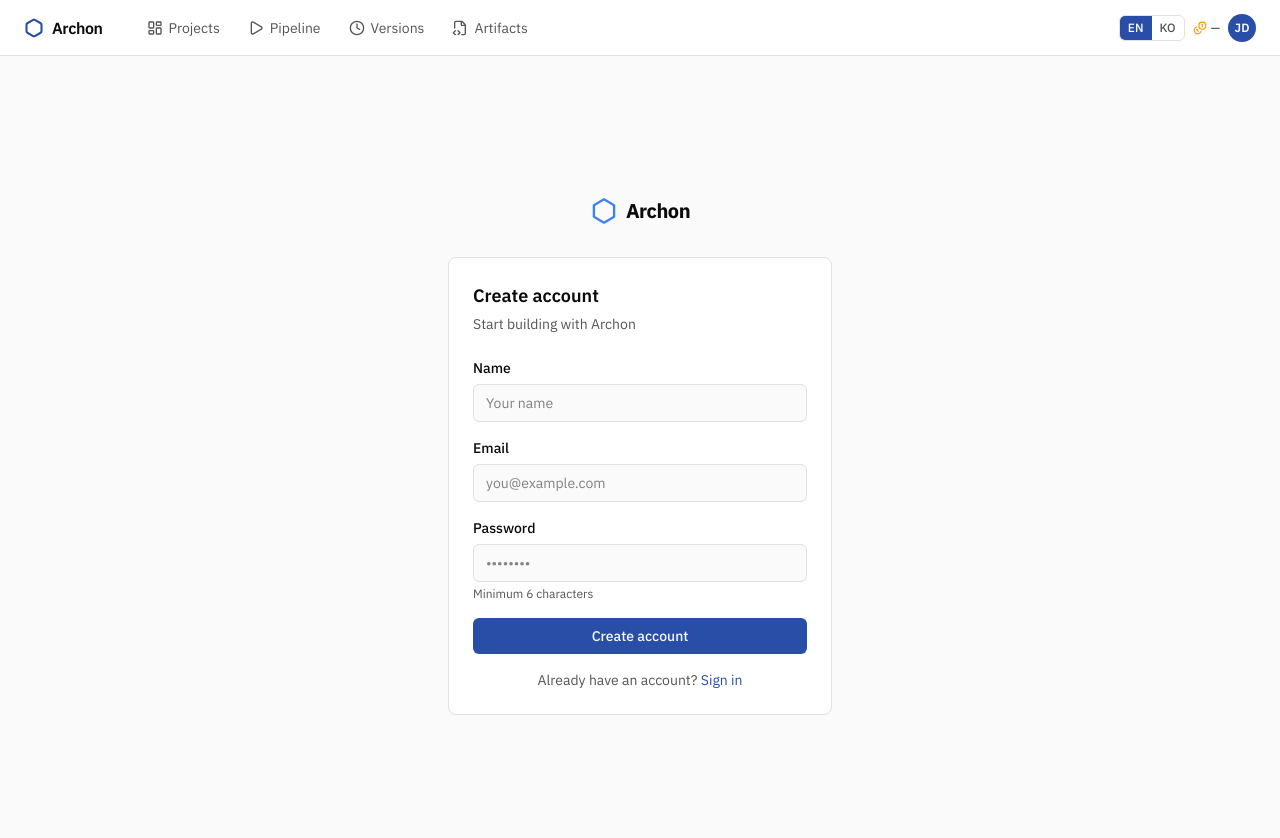
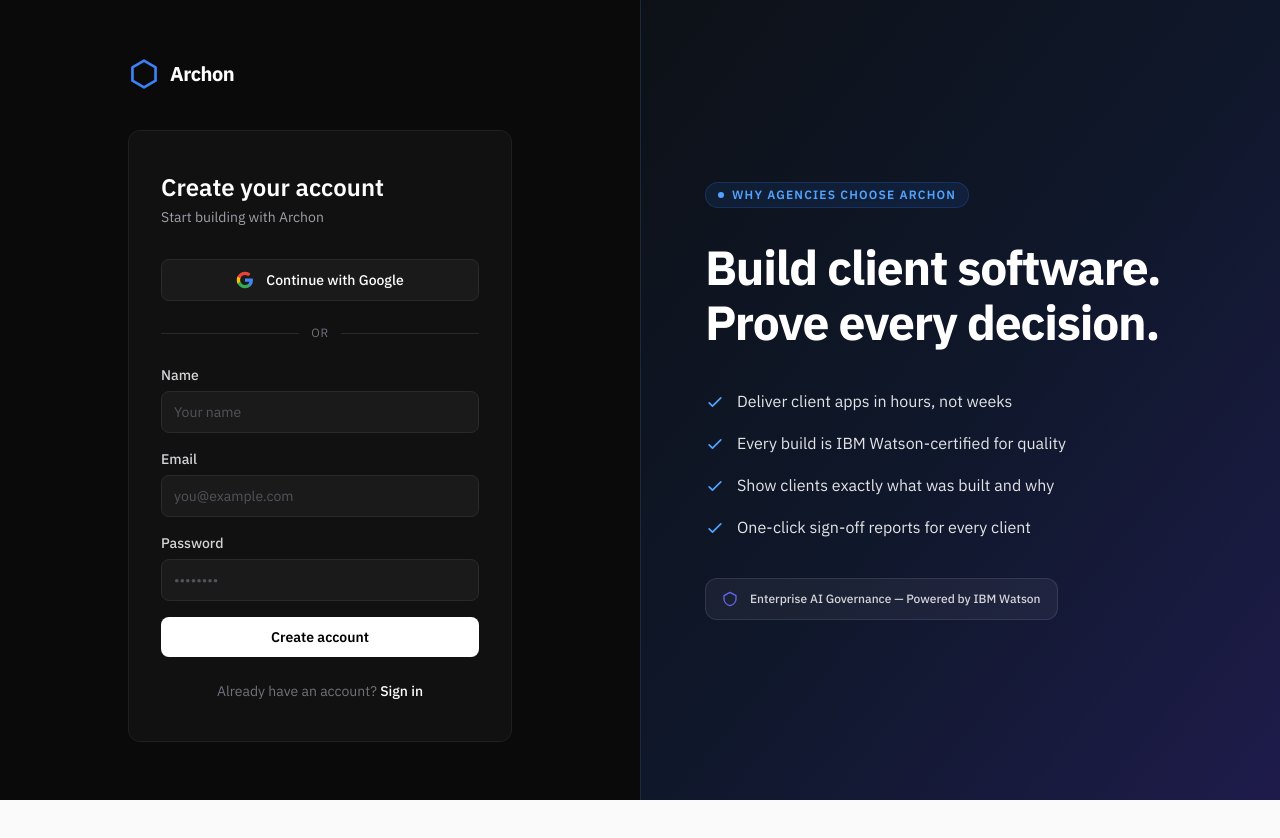
Before and after one commit to aiedwardyi/archon, a Next.js app in the folder frontend/: page /register in a window 1280 px wide. Shown: the top 838 px of the page. After the commit the page ends 800 px from the top, so only its background shows below. Built offline with nearby package versions, Linux system fonts and the light colour scheme; no server answers.

Commit message:
feat: redesign register and forgot-password pages, add forgot password link

```diff
--- a/frontend/app/forgot-password/page.tsx
+++ b/frontend/app/forgot-password/page.tsx
@@ -23,49 +23,141 @@ export default function ForgotPasswordPage() {
   }
 
   return (
-    <div className="min-h-screen bg-background flex items-center justify-center p-4">
+    <div className="fixed inset-0 bg-[#0A0A0A] z-50 flex">
+      {/* Left side — Auth form */}
+      <div className="w-full lg:w-1/2 flex items-center justify-center p-8">
         <div className="w-full max-w-sm">
-        <div className="flex items-center gap-2 justify-center mb-8">
-          <svg width="28" height="28" viewBox="0 0 24 24" fill="none">
-            <polygon points="12,2 20.66,7 20.66,17 12,22 3.34,17 3.34,7"
-              fill="none" stroke="#3b82f6" strokeWidth="2" strokeLinejoin="round"/>
+          <div className="flex items-center gap-2.5 mb-10">
+            <svg width="32" height="32" viewBox="0 0 24 24" fill="none">
+              <polygon
+                points="12,2 20.66,7 20.66,17 12,22 3.34,17 3.34,7"
+                fill="none"
+                stroke="#3b82f6"
+                strokeWidth="2"
+                strokeLinejoin="round"
+              />
             </svg>
-          <span className="text-xl font-bold tracking-tight">Archon</span>
+            <span className="text-xl font-bold tracking-tight text-white">
+              Archon
+            </span>
           </div>
-        <div className="border border-border rounded-lg p-6 bg-card">
+
+          <div className="bg-[#111111] border border-[#1F1F1F] rounded-xl py-10 px-8">
             {sent ? (
               <div className="text-center">
-              <div className="text-2xl mb-3">📧</div>
-              <h1 className="text-lg font-semibold mb-2">Check your email</h1>
-              <p className="text-sm text-muted-foreground mb-4">
-                If an account exists for <strong>{email}</strong>, you'll receive a reset link shortly.
+                <div className="text-4xl mb-4">📧</div>
+                <h1 className="text-2xl font-semibold text-white mb-2">
+                  Check your email
+                </h1>
+                <p className="text-sm text-zinc-400 mb-6">
+                  If an account exists for <strong className="text-zinc-300">{email}</strong>, you&apos;ll receive a reset link shortly.
                 </p>
-              <a href="/login" className="text-sm text-primary hover:underline">Back to sign in</a>
+                <a
+                  href="/login"
+                  className="text-sm text-white hover:underline font-medium"
+                >
+                  Back to sign in
+                </a>
               </div>
             ) : (
               <>
-              <h1 className="text-lg font-semibold mb-1">Reset password</h1>
-              <p className="text-sm text-muted-foreground mb-6">Enter your email and we'll send a reset link.</p>
+                <h1 className="text-2xl font-semibold text-white mb-1">
+                  Reset your password
+                </h1>
+                <p className="text-sm text-zinc-400 mb-8">
+                  Enter your email and we&apos;ll send a reset link
+                </p>
+
                 <form onSubmit={handleSubmit} className="space-y-4">
                   <div>
-                  <label className="text-sm font-medium mb-1.5 block">Email</label>
-                  <input type="email" value={email} onChange={e => setEmail(e.target.value)}
-                    placeholder="you@example.com" required
-                    className="w-full px-3 py-2 text-sm border border-border rounded-md bg-background focus:outline-none focus:ring-2 focus:ring-primary/30" />
+                    <label className="text-sm font-medium text-zinc-300 mb-1.5 block">
+                      Email
+                    </label>
+                    <input
+                      type="email"
+                      value={email}
+                      onChange={(e) => setEmail(e.target.value)}
+                      placeholder="you@example.com"
+                      required
+                      className="w-full px-3 py-2.5 text-sm bg-[#1A1A1A] border border-[#2A2A2A] rounded-lg text-white placeholder:text-zinc-600 focus:outline-none focus:ring-2 focus:ring-blue-500/30 focus:border-blue-500/50 transition-colors"
+                    />
                   </div>
-                {error && <div className="text-sm text-red-500 bg-red-500/10 border border-red-500/20 rounded-md px-3 py-2">{error}</div>}
-                <button type="submit" disabled={loading}
-                  className="w-full py-2 px-4 bg-primary text-primary-foreground text-sm font-medium rounded-md hover:bg-primary/90 disabled:opacity-50 transition-colors">
+
+                  {error && (
+                    <div className="text-sm text-red-400 bg-red-500/10 border border-red-500/20 rounded-lg px-3 py-2">
+                      {error}
+                    </div>
+                  )}
+
+                  <button
+                    type="submit"
+                    disabled={loading}
+                    className="w-full py-2.5 px-4 bg-white text-black text-sm font-semibold rounded-lg hover:bg-zinc-100 disabled:opacity-50 transition-colors"
+                  >
                     {loading ? "Sending..." : "Send reset link"}
                   </button>
                 </form>
-              <p className="text-sm text-center text-muted-foreground mt-4">
-                <a href="/login" className="text-primary hover:underline">Back to sign in</a>
+
+                <p className="text-sm text-center text-zinc-500 mt-6">
+                  <a
+                    href="/login"
+                    className="text-white hover:underline font-medium"
+                  >
+                    Back to sign in
+                  </a>
                 </p>
               </>
             )}
           </div>
         </div>
       </div>
+
+      {/* Right side — Value props */}
+      <div className="hidden lg:flex flex-col w-1/2 bg-gradient-to-br from-[#0D1117] via-[#0F172A] to-[#1E1B4B] border-l border-[#1E293B] p-16 relative">
+        <div className="flex flex-col justify-center flex-1">
+          <div className="max-w-lg">
+            <div className="inline-flex items-center gap-2 px-3 py-1 rounded-full bg-blue-500/10 border border-blue-500/20 mb-8">
+              <div className="w-1.5 h-1.5 rounded-full bg-blue-400" />
+              <span className="text-xs font-semibold tracking-widest text-blue-400 uppercase">Why agencies choose Archon</span>
+            </div>
+            <h1 className="text-5xl font-extrabold text-white leading-[1.15] tracking-tight mb-10">
+              Build client software.<br />Prove every decision.
+            </h1>
+            <ul className="space-y-5">
+              {[
+                "Deliver client apps in hours, not weeks",
+                "Every build is IBM Watson-certified for quality",
+                "Show clients exactly what was built and why",
+                "One-click sign-off reports for every client",
+              ].map((item) => (
+                <li key={item} className="flex items-start gap-3">
+                  <svg
+                    className="w-5 h-5 text-blue-400 mt-0.5 shrink-0"
+                    fill="none"
+                    viewBox="0 0 24 24"
+                    stroke="currentColor"
+                    strokeWidth={2}
+                  >
+                    <path
+                      strokeLinecap="round"
+                      strokeLinejoin="round"
+                      d="M5 13l4 4L19 7"
+                    />
+                  </svg>
+                  <span className="text-zinc-200 text-base leading-snug">{item}</span>
+                </li>
+              ))}
+            </ul>
+            <div className="mt-10 flex items-center gap-3 px-4 py-3 rounded-xl bg-white/5 border border-white/10 w-fit">
+              <svg width="16" height="16" viewBox="0 0 24 24" fill="none">
+                <path d="M12 2L3 7V12C3 16.55 6.84 20.74 12 22C17.16 20.74 21 16.55 21 12V7L12 2Z"
+                  fill="none" stroke="#6366f1" strokeWidth="2" strokeLinejoin="round"/>
+              </svg>
+              <span className="text-zinc-300 text-xs font-medium">Enterprise AI Governance — Powered by IBM Watson</span>
+            </div>
+          </div>
+        </div>
+      </div>
+    </div>
   );
 }
--- a/frontend/app/register/page.tsx
+++ b/frontend/app/register/page.tsx
@@ -26,48 +26,182 @@ export default function RegisterPage() {
   }
 
   return (
-    <div className="min-h-screen bg-background flex items-center justify-center p-4">
+    <div className="fixed inset-0 bg-[#0A0A0A] z-50 flex">
+      {/* Left side — Auth form */}
+      <div className="w-full lg:w-1/2 flex items-center justify-center p-8">
         <div className="w-full max-w-sm">
-        <div className="flex items-center gap-2 justify-center mb-8">
-          <svg width="28" height="28" viewBox="0 0 24 24" fill="none">
-            <polygon points="12,2 20.66,7 20.66,17 12,22 3.34,17 3.34,7"
-              fill="none" stroke="#3b82f6" strokeWidth="2" strokeLinejoin="round"/>
+          <div className="flex items-center gap-2.5 mb-10">
+            <svg width="32" height="32" viewBox="0 0 24 24" fill="none">
+              <polygon
+                points="12,2 20.66,7 20.66,17 12,22 3.34,17 3.34,7"
+                fill="none"
+                stroke="#3b82f6"
+                strokeWidth="2"
+                strokeLinejoin="round"
+              />
             </svg>
-          <span className="text-xl font-bold tracking-tight">Archon</span>
+            <span className="text-xl font-bold tracking-tight text-white">
+              Archon
+            </span>
           </div>
-        <div className="border border-border rounded-lg p-6 bg-card">
-          <h1 className="text-lg font-semibold mb-1">Create account</h1>
-          <p className="text-sm text-muted-foreground mb-6">Start building with Archon</p>
+
+          <div className="bg-[#111111] border border-[#1F1F1F] rounded-xl py-10 px-8">
+            <h1 className="text-2xl font-semibold text-white mb-1">
+              Create your account
+            </h1>
+            <p className="text-sm text-zinc-400 mb-8">
+              Start building with Archon
+            </p>
+
+            {/* Google button */}
+            <button
+              type="button"
+              className="w-full flex items-center justify-center gap-3 px-4 py-2.5 bg-[#1A1A1A] border border-[#2A2A2A] rounded-lg text-sm font-medium text-white hover:bg-[#222222] transition-colors"
+            >
+              <svg width="18" height="18" viewBox="0 0 24 24">
+                <path
+                  d="M22.56 12.25c0-.78-.07-1.53-.2-2.25H12v4.26h5.92a5.06 5.06 0 01-2.2 3.32v2.77h3.57c2.08-1.92 3.28-4.74 3.28-8.1z"
+                  fill="#4285F4"
+                />
+                <path
+                  d="M12 23c2.97 0 5.46-.98 7.28-2.66l-3.57-2.77c-.98.66-2.23 1.06-3.71 1.06-2.86 0-5.29-1.93-6.16-4.53H2.18v2.84C3.99 20.53 7.7 23 12 23z"
+                  fill="#34A853"
+                />
+                <path
+                  d="M5.84 14.09c-.22-.66-.35-1.36-.35-2.09s.13-1.43.35-2.09V7.07H2.18A11.96 11.96 0 001 12c0 1.94.46 3.77 1.18 5.07l3.66-2.98z"
+                  fill="#FBBC05"
+                />
+                <path
+                  d="M12 5.38c1.62 0 3.06.56 4.21 1.64l3.15-3.15C17.45 2.09 14.97 1 12 1 7.7 1 3.99 3.47 2.18 7.07l3.66 2.84c.87-2.6 3.3-4.53 6.16-4.53z"
+                  fill="#EA4335"
+                />
+              </svg>
+              Continue with Google
+            </button>
+
+            {/* Divider */}
+            <div className="flex items-center gap-3 my-6">
+              <div className="flex-1 h-px bg-[#2A2A2A]" />
+              <span className="text-xs text-zinc-500 uppercase tracking-wider">
+                or
+              </span>
+              <div className="flex-1 h-px bg-[#2A2A2A]" />
+            </div>
+
+            {/* Registration form */}
             <form onSubmit={handleSubmit} className="space-y-4">
               <div>
-              <label className="text-sm font-medium mb-1.5 block">Name</label>
-              <input type="text" value={name} onChange={e => setName(e.target.value)}
+                <label className="text-sm font-medium text-zinc-300 mb-1.5 block">
+                  Name
+                </label>
+                <input
+                  type="text"
+                  value={name}
+                  onChange={(e) => setName(e.target.value)}
                   placeholder="Your name"
-                className="w-full px-3 py-2 text-sm border border-border rounded-md bg-background focus:outline-none focus:ring-2 focus:ring-primary/30" />
+                  className="w-full px-3 py-2.5 text-sm bg-[#1A1A1A] border border-[#2A2A2A] rounded-lg text-white placeholder:text-zinc-600 focus:outline-none focus:ring-2 focus:ring-blue-500/30 focus:border-blue-500/50 transition-colors"
+                />
               </div>
               <div>
-              <label className="text-sm font-medium mb-1.5 block">Email</label>
-              <input type="email" value={email} onChange={e => setEmail(e.target.value)}
-                placeholder="you@example.com" required
-                className="w-full px-3 py-2 text-sm border border-border rounded-md bg-background focus:outline-none focus:ring-2 focus:ring-primary/30" />
+                <label className="text-sm font-medium text-zinc-300 mb-1.5 block">
+                  Email
+                </label>
+                <input
+                  type="email"
+                  value={email}
+                  onChange={(e) => setEmail(e.target.value)}
+                  placeholder="you@example.com"
+                  required
+                  className="w-full px-3 py-2.5 text-sm bg-[#1A1A1A] border border-[#2A2A2A] rounded-lg text-white placeholder:text-zinc-600 focus:outline-none focus:ring-2 focus:ring-blue-500/30 focus:border-blue-500/50 transition-colors"
+                />
               </div>
               <div>
-              <label className="text-sm font-medium mb-1.5 block">Password</label>
-              <input type="password" value={password} onChange={e => setPassword(e.target.value)}
-                placeholder="••••••••" required minLength={6}
-                className="w-full px-3 py-2 text-sm border border-border rounded-md bg-background focus:outline-none focus:ring-2 focus:ring-primary/30" />
-              <p className="text-xs text-muted-foreground mt-1">Minimum 6 characters</p>
+                <label className="text-sm font-medium text-zinc-300 mb-1.5 block">
+                  Password
+                </label>
+                <input
+                  type="password"
+                  value={password}
+                  onChange={(e) => setPassword(e.target.value)}
+                  placeholder="••••••••"
+                  required
+                  minLength={6}
+                  className="w-full px-3 py-2.5 text-sm bg-[#1A1A1A] border border-[#2A2A2A] rounded-lg text-white placeholder:text-zinc-600 focus:outline-none focus:ring-2 focus:ring-blue-500/30 focus:border-blue-500/50 transition-colors"
+                />
               </div>
-            {error && <div className="text-sm text-red-500 bg-red-500/10 border border-red-500/20 rounded-md px-3 py-2">{error}</div>}
-            <button type="submit" disabled={loading}
-              className="w-full py-2 px-4 bg-primary text-primary-foreground text-sm font-medium rounded-md hover:bg-primary/90 disabled:opacity-50 transition-colors">
+
+              {error && (
+                <div className="text-sm text-red-400 bg-red-500/10 border border-red-500/20 rounded-lg px-3 py-2">
+                  {error}
+                </div>
+              )}
+
+              <button
+                type="submit"
+                disabled={loading}
+                className="w-full py-2.5 px-4 bg-white text-black text-sm font-semibold rounded-lg hover:bg-zinc-100 disabled:opacity-50 transition-colors"
+              >
                 {loading ? "Creating account..." : "Create account"}
               </button>
             </form>
-          <p className="text-sm text-center text-muted-foreground mt-4">
+
+            <p className="text-sm text-center text-zinc-500 mt-6">
               Already have an account?{" "}
-            <a href="/login" className="text-primary hover:underline">Sign in</a>
+              <a
+                href="/login"
+                className="text-white hover:underline font-medium"
+              >
+                Sign in
+              </a>
             </p>
+          </div>
+        </div>
+      </div>
+
+      {/* Right side — Value props */}
+      <div className="hidden lg:flex flex-col w-1/2 bg-gradient-to-br from-[#0D1117] via-[#0F172A] to-[#1E1B4B] border-l border-[#1E293B] p-16 relative">
+        <div className="flex flex-col justify-center flex-1">
+          <div className="max-w-lg">
+            <div className="inline-flex items-center gap-2 px-3 py-1 rounded-full bg-blue-500/10 border border-blue-500/20 mb-8">
+              <div className="w-1.5 h-1.5 rounded-full bg-blue-400" />
+              <span className="text-xs font-semibold tracking-widest text-blue-400 uppercase">Why agencies choose Archon</span>
+            </div>
+            <h1 className="text-5xl font-extrabold text-white leading-[1.15] tracking-tight mb-10">
+              Build client software.<br />Prove every decision.
+            </h1>
+            <ul className="space-y-5">
+              {[
+                "Deliver client apps in hours, not weeks",
+                "Every build is IBM Watson-certified for quality",
+                "Show clients exactly what was built and why",
+                "One-click sign-off reports for every client",
+              ].map((item) => (
+                <li key={item} className="flex items-start gap-3">
+                  <svg
+                    className="w-5 h-5 text-blue-400 mt-0.5 shrink-0"
+                    fill="none"
+                    viewBox="0 0 24 24"
+                    stroke="currentColor"
+                    strokeWidth={2}
+                  >
+                    <path
+                      strokeLinecap="round"
+                      strokeLinejoin="round"
+                      d="M5 13l4 4L19 7"
+                    />
+                  </svg>
+                  <span className="text-zinc-200 text-base leading-snug">{item}</span>
+                </li>
+              ))}
+            </ul>
+            <div className="mt-10 flex items-center gap-3 px-4 py-3 rounded-xl bg-white/5 border border-white/10 w-fit">
+              <svg width="16" height="16" viewBox="0 0 24 24" fill="none">
+                <path d="M12 2L3 7V12C3 16.55 6.84 20.74 12 22C17.16 20.74 21 16.55 21 12V7L12 2Z"
+                  fill="none" stroke="#6366f1" strokeWidth="2" strokeLinejoin="round"/>
+              </svg>
+              <span className="text-zinc-300 text-xs font-medium">Enterprise AI Governance — Powered by IBM Watson</span>
+            </div>
+          </div>
         </div>
       </div>
     </div>
```
Also changed, not shown: frontend/app/login/page.tsx (+6 -3 lines), 2 other files (tests, documents, lock files or other folders). Lines whose indentation alone changed are shown as unchanged.
